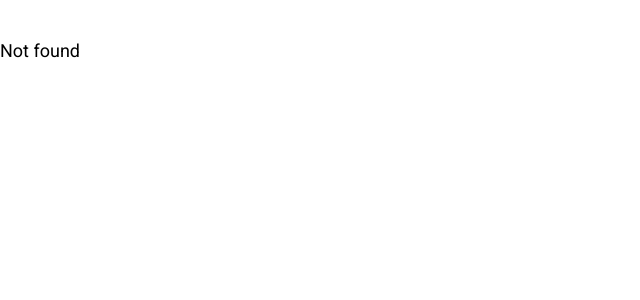
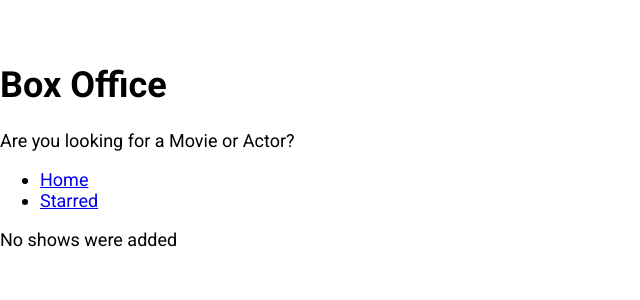
Before and after one commit to akashraghav1997/box-office, a React (Create React App) app: page /starred in a window 1280 px wide. Shown: the top 300 px of the page, without its empty margins (0-640 px from the left). Built offline with nearby package versions, Linux system fonts and the light colour scheme.

Commit message:
finished starred page

```diff
--- a/src/App.jsx
+++ b/src/App.jsx
@@ -2,7 +2,7 @@
 import { Switch, Route } from 'react-router-dom';
 import Home from './pages/Home';
 import Show from './pages/Show';
-import Started from './pages/Started';
+import Starred from './pages/Starred';
 
 function App() {
   return (
@@ -11,8 +11,8 @@
         <Home />
       </Route>
 
-      <Route exact path="/started">
-        <Started />
+      <Route exact path="/starred">
+        <Starred />
       </Route>
 
       <Route exact path="/show/:id">
--- a/src/components/MainPageLayout.jsx
+++ b/src/components/MainPageLayout.jsx
@@ -7,7 +7,7 @@
     <div>
       <Title
         title="Box Office"
-        subtitle="Are you lookimg for a Movie or Actor?"
+        subtitle="Are you looking for a Movie or Actor?"
       />
       <Navs />
 
--- a/src/components/Navs.jsx
+++ b/src/components/Navs.jsx
@@ -3,7 +3,7 @@
 
 const LINKS = [
   { to: '/', text: 'Home' },
-  { to: '/started', text: 'Started' },
+  { to: '/starred', text: 'Starred' },
 ];
 
 const Navs = () => {
--- /dev/null
+++ b/src/pages/Starred.jsx
@@ -0,0 +1,43 @@
+import React, { useEffect, useState } from 'react';
+import MainPageLayout from '../components/MainPageLayout';
+import { useShows } from '../misc/custom-hooks';
+import { apiGet } from '../misc/config';
+import ShowGrid from '../components/show/ShowGrid';
+
+const Starred = () => {
+  const [starred] = useShows();
+
+  const [shows, setShows] = useState(null);
+  const [isLoading, setIsLoading] = useState(true);
+  const [error, setError] = useState(null);
+
+  useEffect(() => {
+    if (starred && starred.length > 0) {
+      const promises = starred.map(showId => apiGet(`/shows/${showId}`));
+
+      Promise.all(promises)
+        .then(apiData => apiData.map(show => ({ show })))
+        .then(results => {
+          setShows(results);
+          setIsLoading(false);
+        })
+        .catch(err => {
+          setError(err.message);
+          setIsLoading(false);
+        });
+    } else {
+      setIsLoading(false);
+    }
+  }, [starred]);
+
+  return (
+    <MainPageLayout>
+      {isLoading && <div>Shows are still loading</div>}
+      {error && <div>Error occured: {error}</div>}
+      {!isLoading && !shows && <div>No shows were added</div>}
+      {!isLoading && !error && shows && <ShowGrid data={shows} />}
+    </MainPageLayout>
+  );
+};
+
+export default Starred;
--- a/src/pages/Started.jsx
+++ /dev/null
@@ -1,8 +0,0 @@
-import React from 'react';
-import MainPageLayout from '../components/MainPageLayout';
-
-const Started = () => {
-  return <MainPageLayout>This is started</MainPageLayout>;
-};
-
-export default Started;
```
